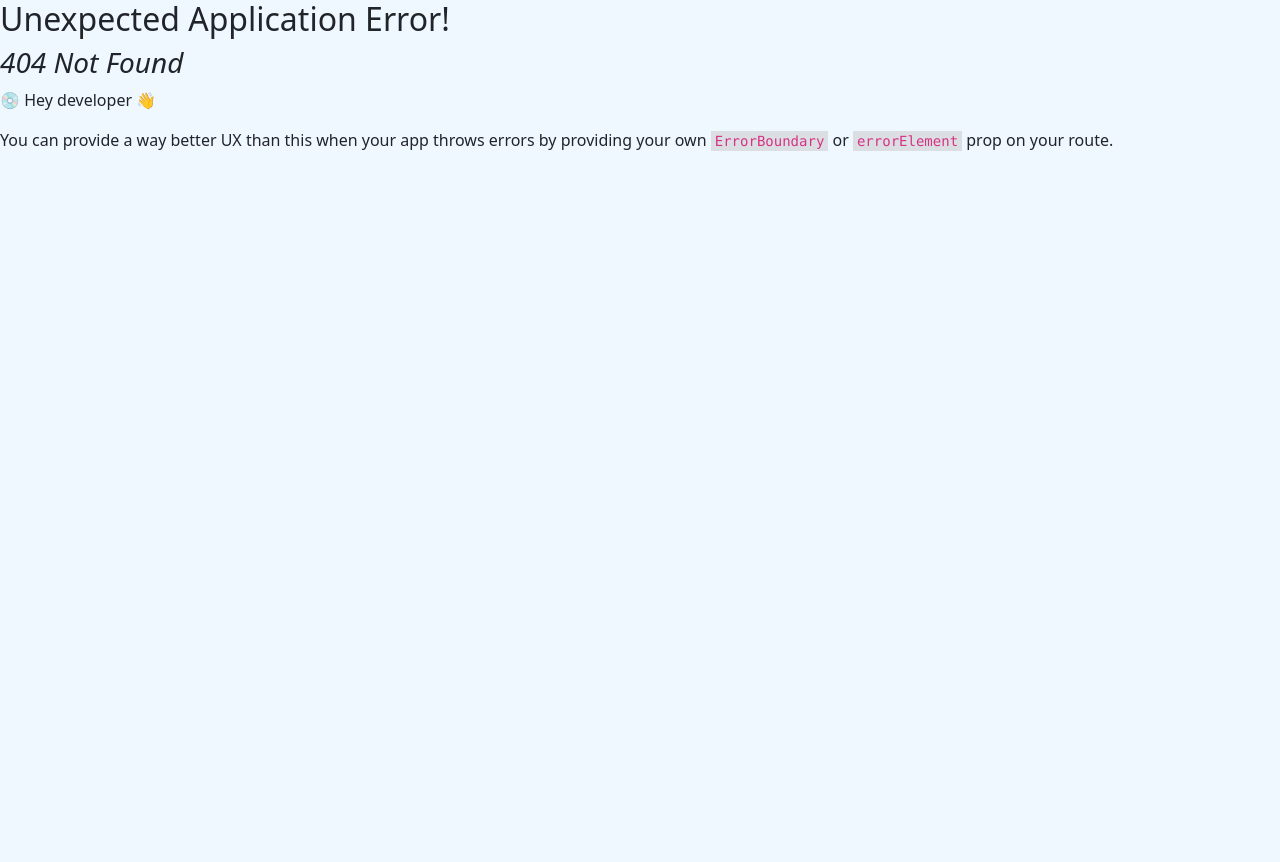
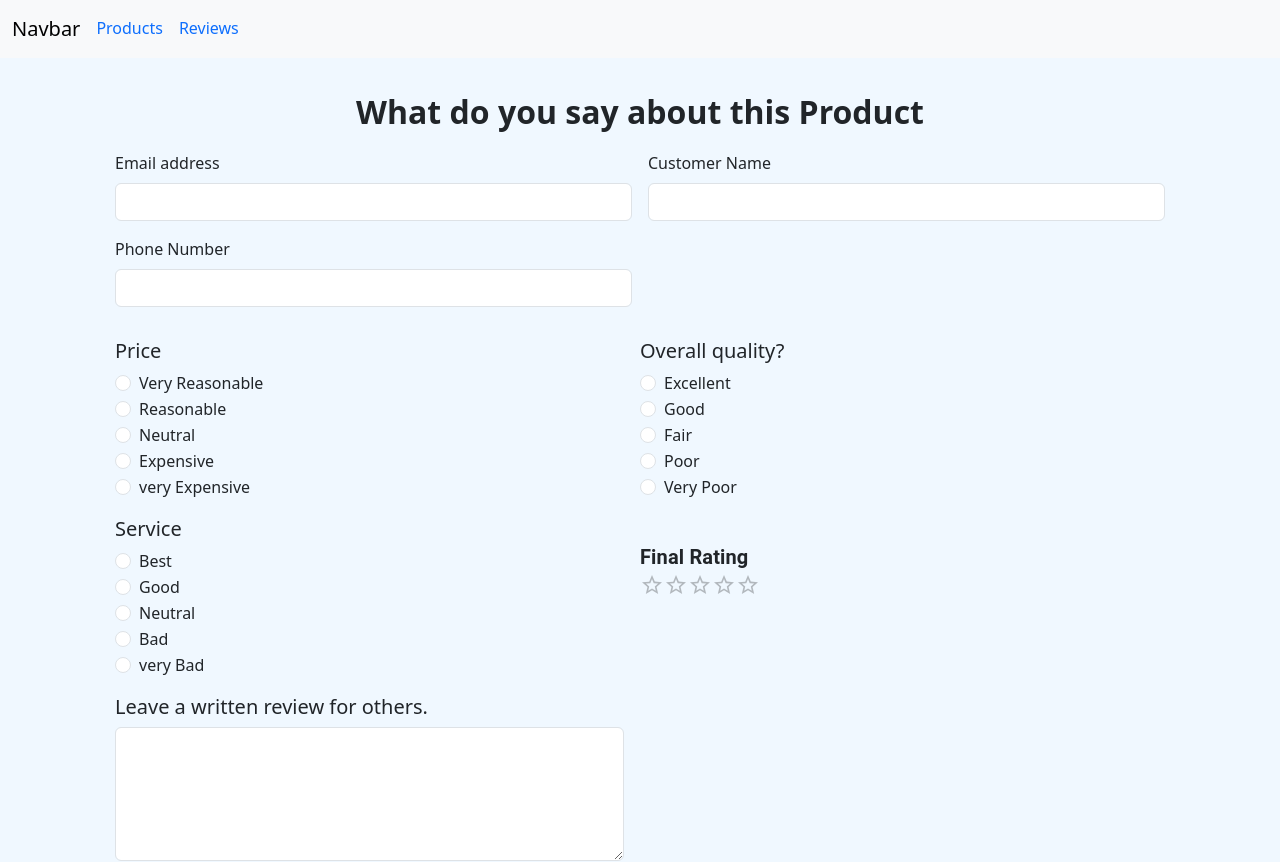
Before and after one commit to zainabreh/customer_feedback_system, a React (Vite) app: page /reviewForm/1 in a window 1280 px wide. Before the commit this address had no page. Shown: the top 862 px of the page. Before the commit the page ends 800 px from the top, so only its background shows below. Built offline with nearby package versions, Linux system fonts and the light colour scheme.

Commit message:
Form validation is complete noe struggling in RTK data handling

```diff
--- a/src/App.jsx
+++ b/src/App.jsx
@@ -12,12 +12,11 @@ const App = () => {
   const router = createBrowserRouter(
     createRoutesFromElements(
       <Route path='/' element={<Layout/>}>
-        {/* <Route index element={<Product/>} /> */}
-        {/* <Route index  element={<ReviewForm/>} /> */}
-        {/* <Route index  element={<SubmitFormResult/>} /> */}
-        {/* <Route path='/review' element={<ReviewForm/>} /> */}
-        {/* <Route index element={<ReviewTable/>}/> */}
-        <Route index element={<ReviewDetail/>}/>
+        <Route index element={<Product/>} />
+        <Route path='/reviewForm/:id'  element={<ReviewForm/>} />
+        <Route path='/submittedForm'  element={<SubmitFormResult/>} />
+        <Route path='/reviewTable' element={<ReviewTable/>}/>
+        <Route path='/reviewDetail' element={<ReviewDetail/>}/>
       </Route>
     )
   )
--- /dev/null
+++ b/src/Feature/Review.js
@@ -0,0 +1,18 @@
+import {createSlice} from '@reduxjs/toolkit'
+
+const initialState = {
+    reviewObj : []
+}
+
+const reviewSlice = createSlice({
+    name: "review",
+    initialState,
+    reducers: {
+        addReview: (state,action)=>{
+            state.reviewObj.push(action.payload)
+        }
+    }
+})
+
+export const {addReview} = reviewSlice.actions;
+export default reviewSlice.reducer;
--- a/src/component/Card.jsx
+++ b/src/component/Card.jsx
@@ -4,8 +4,23 @@ import CardActions from "@mui/material/CardActions";
 import CardContent from "@mui/material/CardContent";
 import Button from "@mui/material/Button";
 import Typography from "@mui/material/Typography";
+import { Link } from "react-router-dom";
+import { FaStar, FaStarHalfAlt } from "react-icons/fa";
+import { AiOutlineStar } from "react-icons/ai";
 
 export default function Carad({ prod }) {
+
+  const ratingStar = Array.from({length:5},(elem,index)=>{
+    let number = index + 0.5
+    return (
+      <span key={index}>
+        {
+          prod.rating.rate >= index + 1 ? (<FaStar className="icon"/>) : prod.rating.rate >= number ? (<FaStarHalfAlt className="icon"/> ) : (<AiOutlineStar className="icon"/>)
+        }
+      </span>
+    )
+  })
+
   return (
     <div>
       <Card sx={{ maxWidth: 340 }}>
@@ -40,10 +55,18 @@ export default function Carad({ prod }) {
           >
             {prod.description}
           </Typography>
+          <Typography
+           sx={{
+          fontSize:"15px",
+          marginTop:"20px"
+          }}
+          >
+            Rating: {ratingStar}
+          </Typography>
         </CardContent>
         <CardActions>
-          <Button size="small">Share</Button>
-          <Button size="small">Learn More</Button>
+          <Link to={`/reviewForm/${prod.id}`}><Button size="small">Review</Button></Link>
+          <Button size="small">Add To Cart</Button>
         </CardActions>
       </Card>
     </div>
--- a/src/component/Header.jsx
+++ b/src/component/Header.jsx
@@ -1,162 +1,43 @@
-import * as React from 'react';
-import AppBar from '@mui/material/AppBar';
-import Box from '@mui/material/Box';
-import Toolbar from '@mui/material/Toolbar';
-import IconButton from '@mui/material/IconButton';
-import Typography from '@mui/material/Typography';
-import Menu from '@mui/material/Menu';
-import MenuIcon from '@mui/icons-material/Menu';
-import Container from '@mui/material/Container';
-import Avatar from '@mui/material/Avatar';
-import Button from '@mui/material/Button';
-import Tooltip from '@mui/material/Tooltip';
-import MenuItem from '@mui/material/MenuItem';
-import AdbIcon from '@mui/icons-material/Adb';
+import React from "react";
+import { Link } from "react-router-dom";
 
-const pages = ['Products', 'Pricing', 'Blog'];
-const settings = ['Profile', 'Account', 'Dashboard', 'Logout'];
+const Header = () => {
+  return (
+    <>
+      <nav className="navbar navbar-expand-lg bg-body-tertiary">
+        <div className="container-fluid">
+          <a className="navbar-brand" href="#">
+            Navbar
+          </a>
+          <button
+            className="navbar-toggler"
+            type="button"
+            data-bs-toggle="collapse"
+            data-bs-target="#navbarSupportedContent"
+            aria-controls="navbarSupportedContent"
+            aria-expanded="false"
+            aria-label="Toggle navigation"
+          >
+            <span className="navbar-toggler-icon"></span>
+          </button>
+          <div className="collapse navbar-collapse" id="navbarSupportedContent">
+            <ul className="nav nav-underline">
+              <li className="nav-item">
+                <Link to={'/'} className="nav-link" aria-current="page">
+                  Products
+                </Link>
+              </li>
+              <li className="nav-item">
+                <Link to={'/reviewTable'} className="nav-link" href="#">
+                  Reviews
+                </Link>
+              </li>
+            </ul>
+          </div>
+        </div>
+      </nav>
+    </>
+  );
+};
 
-function Header() {
-  const [anchorElNav, setAnchorElNav] = React.useState(null);
-  const [anchorElUser, setAnchorElUser] = React.useState(null);
-
-  const handleOpenNavMenu = (event) => {
-    setAnchorElNav(event.currentTarget);
-  };
-  const handleOpenUserMenu = (event) => {
-    setAnchorElUser(event.currentTarget);
-  };
-
-  const handleCloseNavMenu = () => {
-    setAnchorElNav(null);
-  };
-
-  const handleCloseUserMenu = () => {
-    setAnchorElUser(null);
-  };
-
-  return (
-    <AppBar position="static">
-      <Container maxWidth="xl">
-        <Toolbar disableGutters>
-          <AdbIcon sx={{ display: { xs: 'none', md: 'flex' }, mr: 1 }} />
-          <Typography
-            variant="h6"
-            noWrap
-            component="a"
-            href="#app-bar-with-responsive-menu"
-            sx={{
-              mr: 2,
-              display: { xs: 'none', md: 'flex' },
-              fontFamily: 'monospace',
-              fontWeight: 700,
-              letterSpacing: '.3rem',
-              color: 'inherit',
-              textDecoration: 'none',
-            }}
-          >
-            LOGO
-          </Typography>
-
-          <Box sx={{ flexGrow: 1, display: { xs: 'flex', md: 'none' } }}>
-            <IconButton
-              size="large"
-              aria-label="account of current user"
-              aria-controls="menu-appbar"
-              aria-haspopup="true"
-              onClick={handleOpenNavMenu}
-              color="inherit"
-            >
-              <MenuIcon />
-            </IconButton>
-            <Menu
-              id="menu-appbar"
-              anchorEl={anchorElNav}
-              anchorOrigin={{
-                vertical: 'bottom',
-                horizontal: 'left',
-              }}
-              keepMounted
-              transformOrigin={{
-                vertical: 'top',
-                horizontal: 'left',
-              }}
-              open={Boolean(anchorElNav)}
-              onClose={handleCloseNavMenu}
-              sx={{
-                display: { xs: 'block', md: 'none' },
-              }}
-            >
-              {pages.map((page) => (
-                <MenuItem key={page} onClick={handleCloseNavMenu}>
-                  <Typography textAlign="center">{page}</Typography>
-                </MenuItem>
-              ))}
-            </Menu>
-          </Box>
-          <AdbIcon sx={{ display: { xs: 'flex', md: 'none' }, mr: 1 }} />
-          <Typography
-            variant="h5"
-            noWrap
-            component="a"
-            href="#app-bar-with-responsive-menu"
-            sx={{
-              mr: 2,
-              display: { xs: 'flex', md: 'none' },
-              flexGrow: 1,
-              fontFamily: 'monospace',
-              fontWeight: 700,
-              letterSpacing: '.3rem',
-              color: 'inherit',
-              textDecoration: 'none',
-            }}
-          >
-            LOGO
-          </Typography>
-          <Box sx={{ flexGrow: 1, display: { xs: 'none', md: 'flex' } }}>
-            {pages.map((page) => (
-              <Button
-                key={page}
-                onClick={handleCloseNavMenu}
-                sx={{ my: 2, color: 'white', display: 'block' }}
-              >
-                {page}
-              </Button>
-            ))}
-          </Box>
-
-          <Box sx={{ flexGrow: 0 }}>
-            <Tooltip title="Open settings">
-              <IconButton onClick={handleOpenUserMenu} sx={{ p: 0 }}>
-                <Avatar alt="Remy Sharp" src="/static/images/avatar/2.jpg" />
-              </IconButton>
-            </Tooltip>
-            <Menu
-              sx={{ mt: '45px' }}
-              id="menu-appbar"
-              anchorEl={anchorElUser}
-              anchorOrigin={{
-                vertical: 'top',
-                horizontal: 'right',
-              }}
-              keepMounted
-              transformOrigin={{
-                vertical: 'top',
-                horizontal: 'right',
-              }}
-              open={Boolean(anchorElUser)}
-              onClose={handleCloseUserMenu}
-            >
-              {settings.map((setting) => (
-                <MenuItem key={setting} onClick={handleCloseUserMenu}>
-                  <Typography textAlign="center">{setting}</Typography>
-                </MenuItem>
-              ))}
-            </Menu>
-          </Box>
-        </Toolbar>
-      </Container>
-    </AppBar>
-  );
-}
 export default Header;
--- a/src/index.css
+++ b/src/index.css
@@ -50,7 +50,9 @@ body{
     margin-block: 20px;
     font-weight: 700;
   }
-
+.icon{
+  color: orange;
+}
   .review_table{
     width: 1095px;
     margin: 50px auto;
--- a/src/main.jsx
+++ b/src/main.jsx
@@ -2,9 +2,15 @@ import { StrictMode } from 'react'
 import { createRoot } from 'react-dom/client'
 import App from './App.jsx'
 import './index.css'
+import { Provider } from 'react-redux'
+import { store } from './store/store.js'
+
 
 createRoot(document.getElementById('root')).render(
   <StrictMode>
+    <Provider store={store}>
+
     <App />
+    </Provider>
   </StrictMode>,
 )
--- a/src/pages/ReviewDetail.jsx
+++ b/src/pages/ReviewDetail.jsx
@@ -4,7 +4,7 @@ const ReviewDetail = () => {
   return (
     <>
       <table
-        class="table table-borderless table-success review_table"
+        className="table table-borderless table-success review_table"
         style={{ backgroundColor: "aliceblue" }}
       >
         <thead>
--- a/src/pages/ReviewForm.jsx
+++ b/src/pages/ReviewForm.jsx
@@ -1,34 +1,82 @@
-import React from "react";
+import React, { useState } from "react";
 import Box from '@mui/material/Box';
 import Rating from '@mui/material/Rating';
 import Typography from '@mui/material/Typography';
+import { useLocation, useNavigate, useParams } from "react-router-dom";
+import { useFormik } from "formik";
+import * as yup from 'yup';
+import { useDispatch } from "react-redux";
+import { addReview } from "../Feature/Review";
+
 
 const ReviewForm = () => {
-    const [value, setValue] = React.useState(2);
+  const prodId = useParams()
+
+    const [value, setValue] = useState(0);
+    const [form,setForm] = useState()
+    const navigate = useNavigate()
+    const dispatch = useDispatch()
+    const {handleChange,handleSubmit,handleBlur,touched,errors,values,isValid} = useFormik({
+      initialValues:{
+        email:"",
+        customerName:"",
+        phoneNumber:"",
+        price:"",
+        quality:"",
+        service:"",
+        starRating:"",
+      },
+      validationSchema: yup.object({
+        email:yup.string().email('Invalid email address').required('Required'),
+        customerName:yup.string()
+        .max(15, 'Must be 15 characters or less')
+        .required('Required'),
+        phoneNumber:yup.number().typeError("Enter only Numeric value").min(3,'Atleast 3 Digits are required').required("Reqiured"),
+        price:yup.string().required("Reqiured"),
+        quality:yup.string().required('Required'),
+        service:yup.string().required('Required'),
+        starRating:yup.string().required('Required'),
+      }),
+      onSubmit: (v,{setSubmitting})=>{
+        // console.log(v);
+        setSubmitting(false)
+        setForm(v)
+        navigate("/submittedForm")
+      }
+    })
+
+    const handleReview = (id)=>{
+      dispatch(addReview(form,id))
+    }
+
+
   return (
     <>
       <div className="reviewForm">
         <div className="heading">
           <h2>What do you say about this Product</h2>
         </div>
-        <form className="row g-3">
+        <form onSubmit={handleSubmit} className="row g-3">
           <div className="col-md-6">
             <label for="inputEmail4" className="form-label">
               Email address
             </label>
-            <input type="email" className="form-control" id="inputEmail4" />
+            <input type="email" value={values.email} name="email" onChange={handleChange} onBlur={handleBlur} className="form-control" id="inputEmail4" />
+          {touched.email && errors.email ? (<div style={{color:'red',marginTop:"-1px"}}>{errors.email }</div>) : ("")}
           </div>
           <div className="col-md-6">
             <label for="inputPassword4" className="form-label">
               Customer Name
             </label>
-            <input type="text" className="form-control" id="inputPassword4" />
+            <input type="text" value={values.customerName} onChange={handleChange} onBlur={handleBlur} name="customerName" className="form-control" id="inputPassword4" />
+            {touched.customerName && errors.customerName ? (<div style={{color:'red',marginTop:"-1px"}}>{errors.customerName }</div>) : ("")}
           </div>
           <div className="col-md-6">
             <label for="inputAddress" className="form-label">
               Phone Number
             </label>
-            <input type="text" className="form-control" id="inputAddress" />
+            <input type="text" value={values.phoneNumber} onChange={handleChange} onBlur={handleBlur} name="phoneNumber" className="form-control" id="inputAddress" />
+            {touched.phoneNumber && errors.phoneNumber ? (<div style={{color:'red',marginTop:"-1px"}}>{errors.phoneNumber }</div>) : ("")}
           </div>
 
           <div className="row g-3">
@@ -39,7 +87,10 @@ const ReviewForm = () => {
                   <input
                     class="form-check-input"
                     type="radio"
-                    name="flexRadioDefault"
+                    name="price"
+                    value="Very Reasonable"
+                    onChange={handleChange}
+                     onBlur={handleBlur}
                     id="flexRadioDefault1"
                   />
                   <label class="form-check-label" for="flexRadioDefault1">
@@ -50,7 +101,9 @@ const ReviewForm = () => {
                   <input
                     class="form-check-input"
                     type="radio"
-                    name="flexRadioDefault"
+                    onChange={handleChange} onBlur={handleBlur}
+                    name="price"
+                    value="Reasonable"
                     id="flexRadioDefault1"
                   />
                   <label class="form-check-label" for="flexRadioDefault1">
@@ -61,7 +114,9 @@ const ReviewForm = () => {
                   <input
                     class="form-check-input"
                     type="radio"
-                    name="flexRadioDefault"
+                    onChange={handleChange} onBlur={handleBlur}
+                    name="price"
+                    value="neutral"
                     id="flexRadioDefault1"
                   />
                   <label class="form-check-label" for="flexRadioDefault1">
@@ -72,7 +127,9 @@ const ReviewForm = () => {
                   <input
                     class="form-check-input"
                     type="radio"
-                    name="flexRadioDefault"
+                    onChange={handleChange} onBlur={handleBlur}
+                    name="price"
+                    value="expensive"
                     id="flexRadioDefault1"
                   />
                   <label class="form-check-label" for="flexRadioDefault1">
@@ -83,7 +140,9 @@ const ReviewForm = () => {
                   <input
                     class="form-check-input"
                     type="radio"
-                    name="flexRadioDefault"
+                    name="price"
+                    value="very Expensive"
+                    onChange={handleChange} onBlur={handleBlur}
                     id="flexRadioDefault1"
                   />
                   <label class="form-check-label" for="flexRadioDefault1">
@@ -91,6 +150,7 @@ const ReviewForm = () => {
                   </label>
                 </div>
               </div>
+              {touched.price && errors.price ? (<div style={{color:'red',marginTop:"-1px"}}>{errors.price }</div>) : ("")}
             </div>
 
             <div className="col-md-6">
@@ -100,7 +160,9 @@ const ReviewForm = () => {
                   <input
                     class="form-check-input"
                     type="radio"
-                    name="flexRadioDefault"
+                    name="quality"
+                    value="Excellent"
+                    onChange={handleChange} onBlur={handleBlur}
                     id="flexRadioDefault1"
                   />
                   <label class="form-check-label" for="flexRadioDefault1">
@@ -111,7 +173,9 @@ const ReviewForm = () => {
                   <input
                     class="form-check-input"
                     type="radio"
-                    name="flexRadioDefault"
+                    name="quality"
+                    value="good"
+                    onChange={handleChange} onBlur={handleBlur}
                     id="flexRadioDefault1"
                   />
                   <label class="form-check-label" for="flexRadioDefault1">
@@ -122,7 +186,9 @@ const ReviewForm = () => {
                   <input
                     class="form-check-input"
                     type="radio"
-                    name="flexRadioDefault"
+                    onChange={handleChange} onBlur={handleBlur}
+                    name="quality"
+                    value="fair"
                     id="flexRadioDefault1"
                   />
                   <label class="form-check-label" for="flexRadioDefault1">
@@ -133,7 +199,9 @@ const ReviewForm = () => {
                   <input
                     class="form-check-input"
                     type="radio"
-                    name="flexRadioDefault"
+                    onChange={handleChange} onBlur={handleBlur}
+                    name="quality"
+                    value="poor"
                     id="flexRadioDefault1"
                   />
                   <label class="form-check-label" for="flexRadioDefault1">
@@ -144,7 +212,9 @@ const ReviewForm = () => {
                   <input
                     class="form-check-input"
                     type="radio"
-                    name="flexRadioDefault"
+                    name="quality"
+                    value="very poor"
+                    onChange={handleChange} onBlur={handleBlur}
                     id="flexRadioDefault1"
                   />
                   <label class="form-check-label" for="flexRadioDefault1">
@@ -152,6 +222,7 @@ const ReviewForm = () => {
                   </label>
                 </div>
               </div>
+              {touched.quality && errors.quality ? (<div style={{color:'red',marginTop:"-1px"}}>{errors.quality }</div>) : ("")}
             </div>
 
             <div className="col-md-6">
@@ -161,7 +232,9 @@ const ReviewForm = () => {
                   <input
                     class="form-check-input"
                     type="radio"
-                    name="flexRadioDefault"
+                    name="service"
+                    value="Best"
+                    onChange={handleChange} onBlur={handleBlur}
                     id="flexRadioDefault1"
                   />
                   <label class="form-check-label" for="flexRadioDefault1">
@@ -172,7 +245,9 @@ const ReviewForm = () => {
                   <input
                     class="form-check-input"
                     type="radio"
-                    name="flexRadioDefault"
+                    name="service"
+                    value="Good"
+                    onChange={handleChange} onBlur={handleBlur}
                     id="flexRadioDefault1"
                   />
                   <label class="form-check-label" for="flexRadioDefault1">
@@ -183,7 +258,9 @@ const ReviewForm = () => {
                   <input
                     class="form-check-input"
                     type="radio"
-                    name="flexRadioDefault"
+                    value="Neutral"
+                    onChange={handleChange} onBlur={handleBlur}
+                    name="service"
                     id="flexRadioDefault1"
                   />
                   <label class="form-check-label" for="flexRadioDefault1">
@@ -194,7 +271,9 @@ const ReviewForm = () => {
                   <input
                     class="form-check-input"
                     type="radio"
-                    name="flexRadioDefault"
+                    name="service"
+                    value="bad"
+                    onChange={handleChange} onBlur={handleBlur}
                     id="flexRadioDefault1"
                   />
                   <label class="form-check-label" for="flexRadioDefault1">
@@ -205,7 +284,9 @@ const ReviewForm = () => {
                   <input
                     class="form-check-input"
                     type="radio"
-                    name="flexRadioDefault"
+                    name="service"
+                    value="very bad"
+                    onChange={handleChange} onBlur={handleBlur}
                     id="flexRadioDefault1"
                   />
                   <label class="form-check-label" for="flexRadioDefault1">
@@ -213,6 +294,7 @@ const ReviewForm = () => {
                   </label>
                 </div>
               </div>
+              {touched.service && errors.service ? (<div style={{color:'red',marginTop:"-1px"}}>{errors.service }</div>) : ("")}
             </div>
 
 
@@ -226,28 +308,30 @@ const ReviewForm = () => {
     >
       <Typography component="legend" variant="h6" fontWeight={600}>Final Rating</Typography>
       <Rating
-        name="simple-controlled"
+        name="starRating"
         value={value}
         onChange={(event, newValue) => {
           setValue(newValue);
+          handleChange(event)
         }}
       />
       </Box>
               </div>
+              {touched.starRating && errors.starRating ? (<div style={{color:'red',marginTop:"-1px"}}>{errors.starRating }</div>) : ("")}
             </div>
 
             <div className="col-md-6">
             <h5 >
               Leave a written review for others.
             </h5>
-            <textarea rows={5} className="form-control" id="inputAddress" />
+            <textarea rows={5}  className="form-control" id="inputAddress" />
           </div>
 
 
           </div>
 
           <div className="col-12 text-center my-5 ">
-            <button type="submit" className="btn btn-primary">
+            <button type="submit" className="btn btn-primary" onClick={()=>handleReview(prodId.id)}>
               Submit Review
             </button>
           </div>
--- a/src/pages/ReviewTable.jsx
+++ b/src/pages/ReviewTable.jsx
@@ -4,7 +4,8 @@ import { Link } from "react-router-dom";
 const ReviewTable = () => {
   return (
     <>
-      <table class="table table-success table-striped review_table">
+      <div className="table-responsive">
+      <table className="table table-success  table-striped review_table">
         <thead>
           <tr>
             <th scope="col">Form Details</th>
@@ -18,7 +19,7 @@ const ReviewTable = () => {
         </thead>
         <tbody>
           <tr>
-            <th><Link to={""}>View Detail</Link></th>
+            <th><Link to={"/reviewDetail"}>View Detail</Link></th>
             <td>Mark</td>
             <td>zain@gmail.com</td>
             <td>12345678941</td>
@@ -28,6 +29,7 @@ const ReviewTable = () => {
           </tr>
         </tbody>
       </table>
+      </div>
     </>
   );
 };
--- a/src/pages/SubmitFormResult.jsx
+++ b/src/pages/SubmitFormResult.jsx
@@ -1,4 +1,5 @@
 import React from 'react'
+import { Link } from 'react-router-dom'
 
 const SubmitFormResult = () => {
   return (
@@ -11,9 +12,9 @@ const SubmitFormResult = () => {
           <h5>Thank you for providing the feedback</h5>
           <p>We will work towards Improving your experience</p>
         </div>
-        <button type="submit" className="btn btn-primary">
+        <Link to={"/"}><button type="submit" className="btn btn-primary">
               Close
-            </button>
+            </button></Link>
       </div>
     </>
   )
```
Also changed, not shown: package.json (+7 -1 lines), src/store/store.js (added, +9 -0 lines), 1 other file (tests, documents, lock files or other folders).
